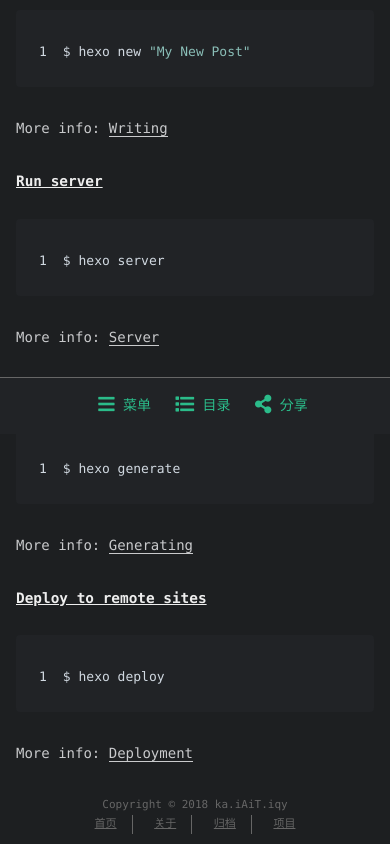
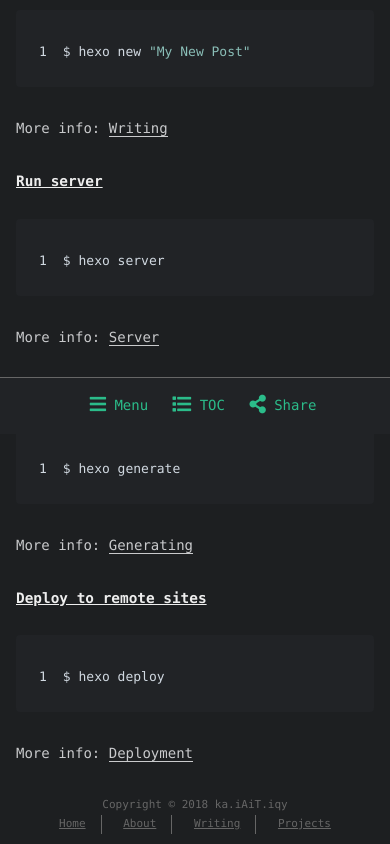
Before and after one commit to bubug/bubug.github.io, a plain HTML site: page 2018/11/29/hello-world/index.html in a window 390 px wide. Shown: the part 410-1254 px from the top of the page. Drawn offline with Linux system fonts and the light colour scheme; a web font is replaced by a local one.

Commit message:
Site updated: 2018-11-30 13:57:50

```diff
--- a/2018/11/29/hello-world/index.html
+++ b/2018/11/29/hello-world/index.html
@@ -58,13 +58,13 @@
     <span id="nav">
       <ul>
 
-          <li><a href="/">首页</a></li>
+          <li><a href="/">Home</a></li>
 
-          <li><a href="/about/">关于</a></li>
+          <li><a href="/about/">About</a></li>
 
-          <li><a href="/archives/">归档</a></li>
+          <li><a href="/archives/">Writing</a></li>
 
-          <li><a href="/projects_url">项目</a></li>
+          <li><a href="/projects_url">Projects</a></li>
 
       </ul>
     </span>
@@ -78,10 +78,10 @@
         <li><a class="icon" href="#" onclick="$('html, body').animate({ scrollTop: 0 }, 'fast');"><i class="fas fa-chevron-up" aria-hidden="true" onmouseover="$('#i-top').toggle();" onmouseout="$('#i-top').toggle();"></i></a></li>
         <li><a class="icon" href="#"><i class="fas fa-share-alt" aria-hidden="true" onmouseover="$('#i-share').toggle();" onmouseout="$('#i-share').toggle();" onclick="$('#share').toggle();return false;"></i></a></li>
       </ul>
-      <span id="i-prev" class="info" style="display:none;">上一篇</span>
-      <span id="i-next" class="info" style="display:none;">下一篇</span>
-      <span id="i-top" class="info" style="display:none;">返回顶部</span>
-      <span id="i-share" class="info" style="display:none;">分享文章</span>
+      <span id="i-prev" class="info" style="display:none;">Previous post</span>
+      <span id="i-next" class="info" style="display:none;">Next post</span>
+      <span id="i-top" class="info" style="display:none;">Back to top</span>
+      <span id="i-share" class="info" style="display:none;">Share post</span>
     </span>
     <br>
     <div id="share" style="display: none">
@@ -158,13 +158,13 @@
     <div id="nav-footer" style="display: none">
       <ul>
 
-          <li><a href="/">首页</a></li>
+          <li><a href="/">Home</a></li>
 
-          <li><a href="/about/">关于</a></li>
+          <li><a href="/about/">About</a></li>
 
-          <li><a href="/archives/">归档</a></li>
+          <li><a href="/archives/">Writing</a></li>
 
-          <li><a href="/projects_url">项目</a></li>
+          <li><a href="/projects_url">Projects</a></li>
 
       </ul>
     </div>
@@ -190,10 +190,10 @@
     </div>
 
     <div id="actions-footer">
-        <a id="menu" class="icon" href="#" onclick="$('#nav-footer').toggle();return false;"><i class="fas fa-bars fa-lg" aria-hidden="true"></i> 菜单</a>
-        <a id="toc" class="icon" href="#" onclick="$('#toc-footer').toggle();return false;"><i class="fas fa-list fa-lg" aria-hidden="true"></i> 目录</a>
-        <a id="share" class="icon" href="#" onclick="$('#share-footer').toggle();return false;"><i class="fas fa-share-alt fa-lg" aria-hidden="true"></i> 分享</a>
-        <a id="top" style="display:none" class="icon" href="#" onclick="$('html, body').animate({ scrollTop: 0 }, 'fast');"><i class="fas fa-chevron-up fa-lg" aria-hidden="true"></i> 返回顶部</a>
+        <a id="menu" class="icon" href="#" onclick="$('#nav-footer').toggle();return false;"><i class="fas fa-bars fa-lg" aria-hidden="true"></i> Menu</a>
+        <a id="toc" class="icon" href="#" onclick="$('#toc-footer').toggle();return false;"><i class="fas fa-list fa-lg" aria-hidden="true"></i> TOC</a>
+        <a id="share" class="icon" href="#" onclick="$('#share-footer').toggle();return false;"><i class="fas fa-share-alt fa-lg" aria-hidden="true"></i> Share</a>
+        <a id="top" style="display:none" class="icon" href="#" onclick="$('html, body').animate({ scrollTop: 0 }, 'fast');"><i class="fas fa-chevron-up fa-lg" aria-hidden="true"></i> Top</a>
     </div>
 
   </div>
@@ -208,13 +208,13 @@
     <nav>
       <ul>
 
-          <li><a href="/">首页</a></li>
+          <li><a href="/">Home</a></li>
 
-          <li><a href="/about/">关于</a></li>
+          <li><a href="/about/">About</a></li>
 
-          <li><a href="/archives/">归档</a></li>
+          <li><a href="/archives/">Writing</a></li>
 
-          <li><a href="/projects_url">项目</a></li>
+          <li><a href="/projects_url">Projects</a></li>
 
       </ul>
     </nav>
```
Also changed, not shown: 2018/11/29/你好-hello/index.html (+20 -20 lines), archives/2018/11/index.html (+9 -9 lines), archives/2018/index.html (+9 -9 lines), archives/index.html (+9 -9 lines), index.html (+9 -9 lines).
